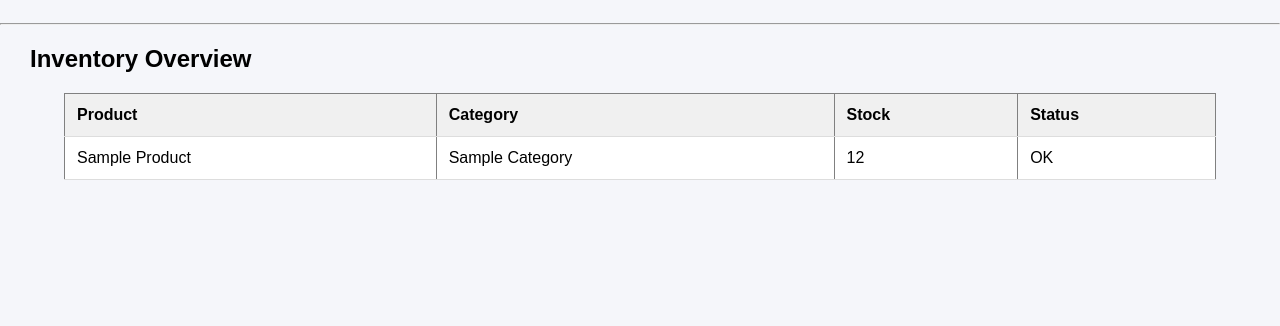
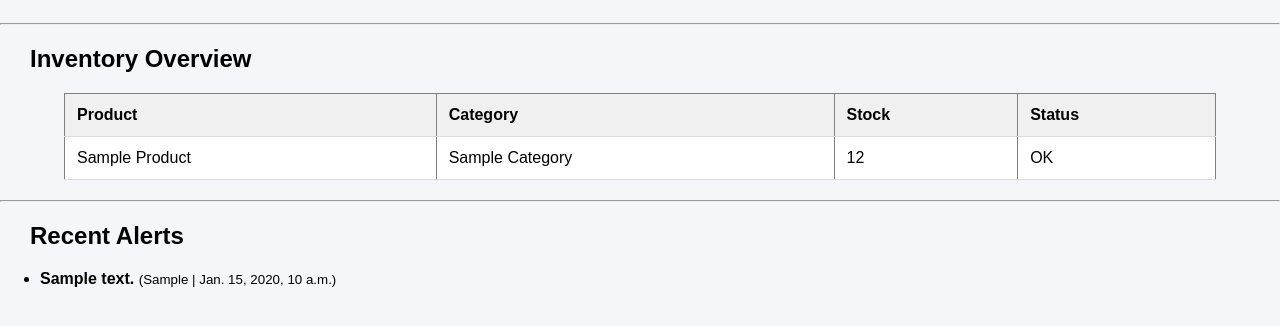
Before and after one commit to priyasaholia/smart-retail-dashboard, a Django app: page /dashboard/ in a window 1280 px wide. Shown: the part 284-610 px from the top of the page. Run offline with Django 5.2, Linux system fonts and the light colour scheme; tables that the repository leaves empty hold one stand-in row (values such as "Sample post").

Commit message:
Render alerts dynamically on dashboard

```diff
--- a/core/admin.py
+++ b/core/admin.py
@@ -1,4 +1,5 @@
 from django.contrib import admin
-from .models import Product
+from .models import Product, Alert
 
 admin.site.register(Product)
+admin.site.register(Alert)
--- a/core/models.py
+++ b/core/models.py
@@ -7,3 +7,11 @@ class Product(models.Model):
 
     def __str__(self):
         return self.name
+class Alert(models.Model):
+    message = models.CharField(max_length=255)
+    source = models.CharField(max_length=100, default="system")
+    created_at = models.DateTimeField(auto_now_add=True)
+    resolved = models.BooleanField(default=False)
+
+    def __str__(self):
+        return f"{self.message} ({self.source})"
--- a/core/views.py
+++ b/core/views.py
@@ -1,7 +1,15 @@
 from django.shortcuts import render
+from .models import Product, Alert
 
 def home(request):
     return render(request, 'home.html')
 
 def dashboard(request):
-    return render(request, 'dashboard.html')
+    alerts = Alert.objects.order_by('-created_at')[:5]
+    print("ALERT COUNT:", alerts.count())  # DEBUG LINE
+
+    context = {
+        'alerts': alerts,
+    }
+
+    return render(request, 'dashboard.html', context)
--- a/templates/dashboard.html
+++ b/templates/dashboard.html
@@ -43,5 +43,22 @@
         <td>OK</td>
     </tr>
 </table>
+<hr>
+
+<h2>Recent Alerts</h2>
+
+{% if alerts %}
+    <ul>
+        {% for alert in alerts %}
+            <li>
+                <strong>{{ alert.message }}</strong>
+                <small>({{ alert.source }} | {{ alert.created_at }})</small>
+            </li>
+        {% endfor %}
+    </ul>
+{% else %}
+    <p>No alerts yet.</p>
+{% endif %}
+
 
 {% endblock %}
```
Also changed, not shown: core/migrations/0002_alert.py (added).
